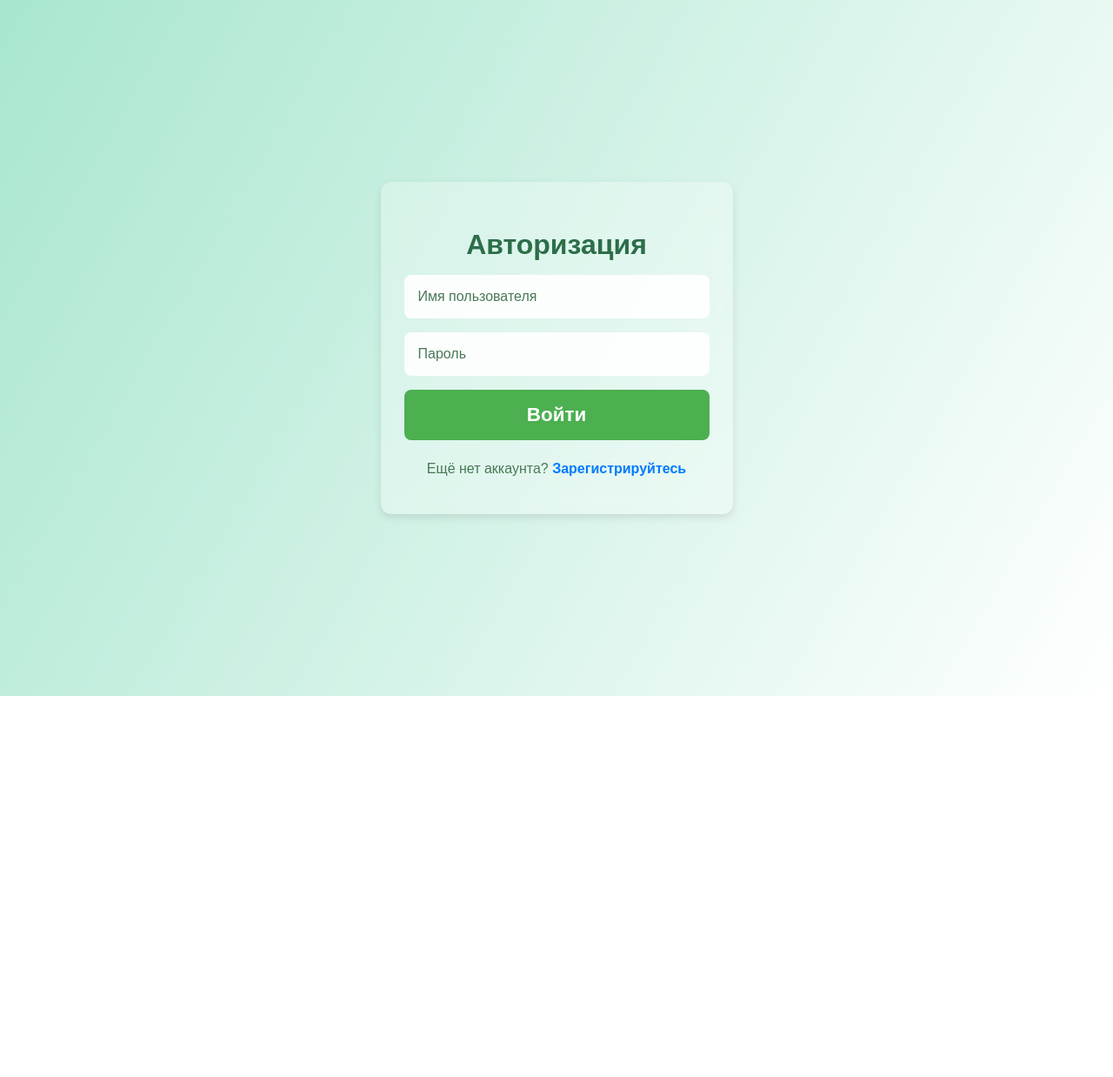
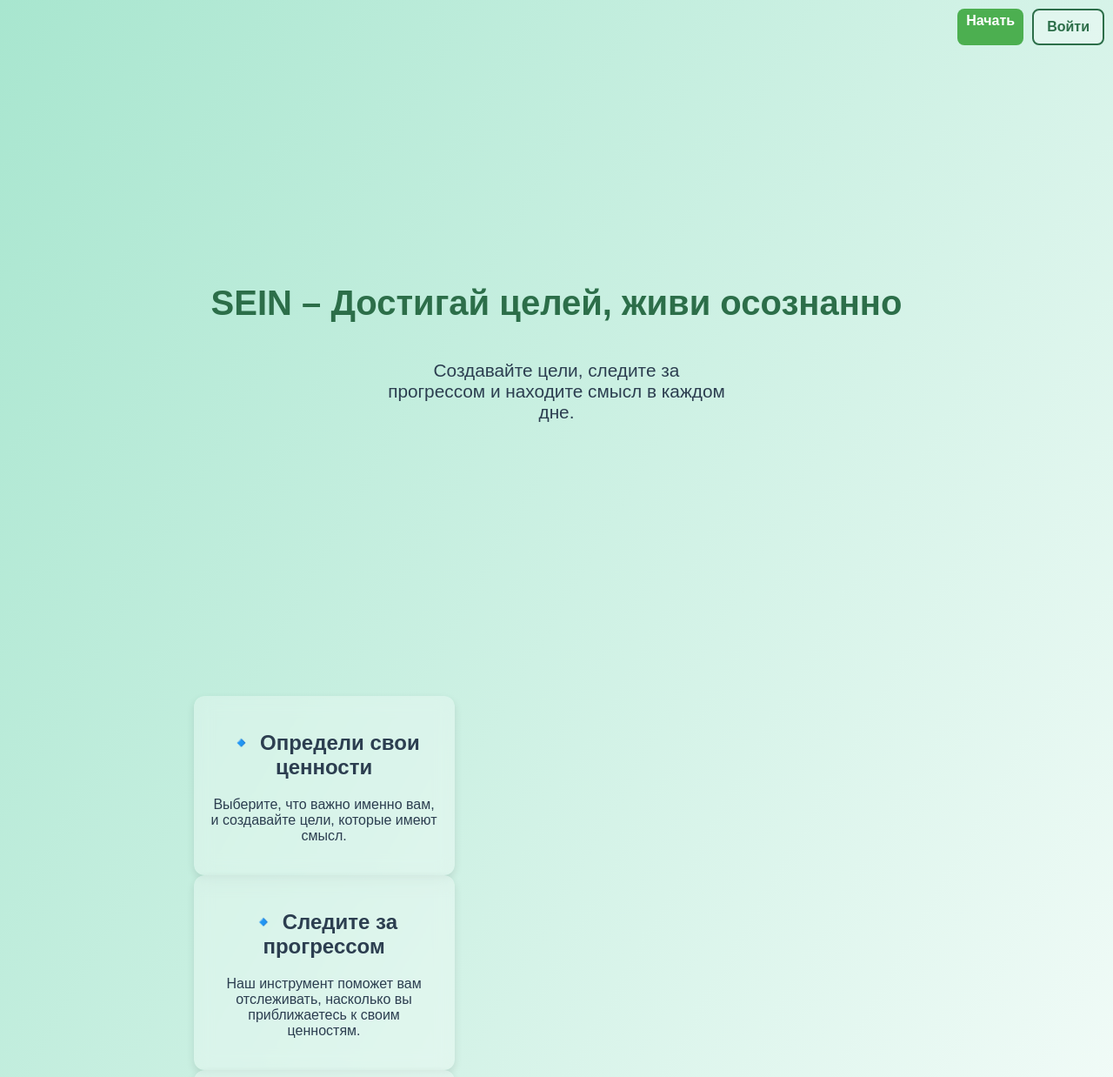
Before and after one commit to eg000by/sein, a React (Vite) app in the folder frontend/: page / in a window 1280 px wide. Before the commit this address led to /login. Shown: the top 1238 px of the page at 87% size. Before the commit the page ends 800 px from the top, so only its background shows below. Built offline with nearby package versions, Linux system fonts and the light colour scheme.

Commit message:
StartpageApp

```diff
--- a/frontend/src/App.jsx
+++ b/frontend/src/App.jsx
@@ -4,31 +4,35 @@ import Register from "./pages/Register";
 import Login from "./pages/Login";
 import UserDashboard from "./pages/UserDashboard";
 import ValueSelection from "./pages/ValueSelection";
+import Startpage from "./pages/Startpage";
 import PrivateRoute from "./components/PrivateRoute";
 import "./styles/global.css";
+
+
+
 export default function App() {
   return (
     <Router>
       <Routes>
+        <Route path="/" element={<Startpage />} />
         <Route path="/register" element={<Register />} />
         <Route path="/login" element={<Login />} />
-        <Route path="/select-values" element={
+        <Route
+          path="/select-values"
+          element={
             <PrivateRoute>
               <ValueSelection />
             </PrivateRoute>
-                } />
-
-                <Route path="/dashboard" element={
+          }
+        />
+        <Route
+          path="/dashboard"
+          element={
             <PrivateRoute>
               <UserDashboard />
             </PrivateRoute>
-                } />
-
-                <Route path="/" element={
-                    <PrivateRoute>
-                        <UserDashboard />
-                    </PrivateRoute>
-                } />
+          }
+        />
       </Routes>
     </Router>
   );
--- /dev/null
+++ b/frontend/src/pages/Startpage.jsx
@@ -0,0 +1,103 @@
+import React, { useState, useEffect } from "react";
+import { Link } from "react-router-dom";
+import "../styles/Startpage.css";
+
+export default function Startpage() {
+  const [isChecked, setIsChecked] = useState(false);
+
+  useEffect(() => {
+    // Анимация появления блоков с прогрессом
+    const progressBar = document.querySelector(".progress-bar");
+    if (isChecked) {
+      progressBar.classList.add("active");
+    }
+  }, [isChecked]);
+
+  useEffect(() => {
+    // Добавляем анимацию появления блоков с преимуществами при прокрутке
+    const features = document.querySelectorAll('.feature');
+
+    const observer = new IntersectionObserver((entries) => {
+      entries.forEach(entry => {
+        if (entry.isIntersecting) {
+          entry.target.classList.add('visible');
+        }
+      });
+    }, { threshold: 0.5 }); // Запускать, когда элемент будет виден на 50%
+
+    features.forEach(feature => {
+      observer.observe(feature);
+    });
+
+    // Очистка observer при размонтировании компонента
+    return () => {
+      features.forEach(feature => {
+        observer.unobserve(feature);
+      });
+    };
+  }, []);
+
+  return (
+    <div className="startpage">
+      {/* Фиксированное меню */}
+      <div className="fixed-buttons">
+        <Link to="/register" className="btn primary">Начать</Link>
+        <Link to="/login" className="btn secondary">Войти</Link>
+      </div>
+
+      {/* Первый экран */}
+      <section className="hero">
+        <h1>SEIN – Достигай целей, живи осознанно</h1>
+        <p>Создавайте цели, следите за прогрессом и находите смысл в каждом дне.</p>
+      </section>
+
+      {/* Блоки с преимуществами */}
+      <section className="features">
+        <div className="feature">
+          <h2>🔹 Определи свои ценности</h2>
+          <p>Выберите, что важно именно вам, и создавайте цели, которые имеют смысл.</p>
+        </div>
+        <div className="feature">
+          <h2>🔹 Следите за прогрессом</h2>
+          <p>Наш инструмент поможет вам отслеживать, насколько вы приближаетесь к своим ценностям.</p>
+        </div>
+        <div className="feature">
+          <h2>🔹 Персонаж-помощник</h2>
+          <p>В будущем вас будет сопровождать персональный помощник, который мотивирует и поддерживает.</p>
+        </div>
+      </section>
+
+      {/* Карточка с целью и прогрессом */}
+      <section className="goal-card">
+        <div className="card">
+          <div className="card-content">
+            <h3>Пример первой цели: Просмотреть этот пост</h3>
+            <p>Ценность: <strong>Развитие</strong></p>
+            <p>Дедлайн: <strong>Сейчас</strong></p>
+            <div className="checkbox-container">
+              <input
+                type="checkbox"
+                id="goal-checkbox"
+                checked={isChecked}
+                onChange={() => setIsChecked(!isChecked)}
+              />
+              <label htmlFor="goal-checkbox">Я выполнил(а) цель</label>
+            </div>
+          </div>
+
+          {/* Прогресс бар */}
+          <div className="progress-container">
+            <div className={`progress-bar ${isChecked ? "active" : ""}`}></div>
+          </div>
+        </div>
+      </section>
+
+      {/* Призыв к действию */}
+      <section className="cta">
+        <h2>Готовы начать?</h2>
+        <p>Присоединяйтесь и начните движение к лучшей версии себя уже сегодня!</p>
+        <Link to="/register" className="btn primary">Создать аккаунт</Link>
+      </section>
+    </div>
+  );
+}
--- /dev/null
+++ b/frontend/src/styles/Startpage.css
@@ -0,0 +1,215 @@
+/* Общие стили */
+* {
+    box-sizing: border-box;
+}
+
+body {
+    font-family: Arial, sans-serif;
+    margin: 0;
+    padding: 0;
+    background: linear-gradient(120deg, #a8e6cf, #ffffff);
+    color: #2c3e50;
+}
+
+/* Фиксированные кнопки */
+.fixed-buttons {
+    position: fixed;
+    top: 10px;
+    right: 10px;
+    display: flex;
+    gap: 10px;
+}
+
+.fixed-buttons .btn {
+    padding: 10px 15px;
+    border-radius: 8px;
+    font-size: 1rem;
+    font-weight: bold;
+    text-align: center;
+    text-decoration: none;
+    transition: 0.3s;
+}
+
+.btn.primary {
+    padding: 5px 10px;
+    font-weight: bold;
+    text-align: center;
+    border-radius: 8px;
+    background: #4caf50;
+    color: white;
+}
+
+.btn.secondary {
+    background: rgba(255, 255, 255, 0.3);
+    color: #2c6e49;
+    border: 2px solid #2c6e49;
+}
+
+.btn:hover {
+    opacity: 0.8;
+}
+
+/* Первый экран (hero) */
+.hero {
+    height: 100vh;
+    display: flex;
+    flex-direction: column;
+    align-items: center;
+    justify-content: center;
+    text-align: center;
+    padding: 20px;
+}
+
+.hero h1 {
+    font-size: 2rem;
+    color: #2c6e49;
+}
+
+.hero p {
+    font-size: 1.2rem;
+    max-width: 400px;
+    margin-top: 10px;
+}
+
+/* Блоки с преимуществами */
+.feature {
+    position: relative;
+    padding: 20px;
+    border-radius: 12px;
+    text-align: center;
+    box-shadow: 0 4px 10px rgba(0, 0, 0, 0.1);
+    opacity: 0;
+    transform: translateY(30px);
+    transition: all 0.6s ease-in-out;
+    overflow: hidden;
+    z-index: 1;
+}
+
+/* Стеклянный эффект с четким текстом */
+.feature::before {
+    content: "";
+    position: absolute;
+    top: 0;
+    left: 0;
+    width: 100%;
+    height: 100%;
+    background: rgba(255, 255, 255, 0.3);
+    backdrop-filter: blur(10px);
+    border-radius: 12px;
+    z-index: -1;
+}
+
+/* Анимация появления */
+.feature.visible {
+    opacity: 1;
+    transform: translateY(0);
+}
+
+/* Призыв к действию */
+.cta {
+    text-align: center;
+    padding: 50px 20px;
+}
+
+.cta h2 {
+    font-size: 2rem;
+    color: #2c6e49;
+}
+
+.cta p {
+    font-size: 1.2rem;
+    max-width: 400px;
+    margin: 10px auto;
+}
+
+/* Карточка с целью */
+.goal-card .card {
+    position: relative;
+    padding: 20px;
+    background: rgba(255, 255, 255, 0.3);
+    border-radius: 12px;
+    box-shadow: 0 4px 10px rgba(0, 0, 0, 0.1);
+    width: 100%;
+    max-width: 400px;
+    text-align: center;
+    backdrop-filter: blur(10px);  /* Эффект стеклянного фона */
+    overflow: hidden;
+}
+
+/* Стеклянный эффект с четким текстом на карточке цели */
+.goal-card .card::before {
+    content: "";
+    position: absolute;
+    top: 0;
+    left: 0;
+    width: 100%;
+    height: 100%;
+    background: rgba(255, 255, 255, 0.3);
+    backdrop-filter: blur(10px);
+    border-radius: 12px;
+    z-index: -1;  /* Псевдоэлемент должен быть позади текста */
+}
+
+/* Стили текста внутри карточки цели */
+.goal-card .card-content {
+    position: relative;
+    z-index: 1;  /* Убедимся, что текст не попадает под стеклянный эффект */
+}
+
+.checkbox-container {
+    display: flex;
+    align-items: center;
+    gap: 10px;
+    justify-content: center;
+    margin-top: 20px;
+}
+
+.checkbox-container input {
+    transform: scale(1.5);
+}
+
+/* Прогресс-бар */
+.progress-container {
+    margin-top: 20px;
+    width: 100%;
+    height: 10px;
+    background: rgba(255, 255, 255, 0.3);
+    border-radius: 10px;
+}
+
+.progress-bar {
+    height: 100%;
+    width: 0%;
+    background: #4caf50;
+    border-radius: 10px;
+    transition: width 1s ease-in-out;
+}
+
+.progress-bar.active {
+    width: 100%;
+}
+
+/* Анимации появления */
+@media (min-width: 768px) {
+    .hero h1 {
+        font-size: 2.5rem;
+    }
+
+    .hero p,
+    .cta p {
+        font-size: 1.3rem;
+    }
+
+    .features {
+        flex-direction: row;
+        justify-content: center;
+        gap: 30px;
+    }
+
+    .feature {
+        max-width: 300px;
+    }
+    .goal-card {
+        max-width: 450px;
+    }
+}
```
Lines whose indentation alone changed are shown as unchanged.
